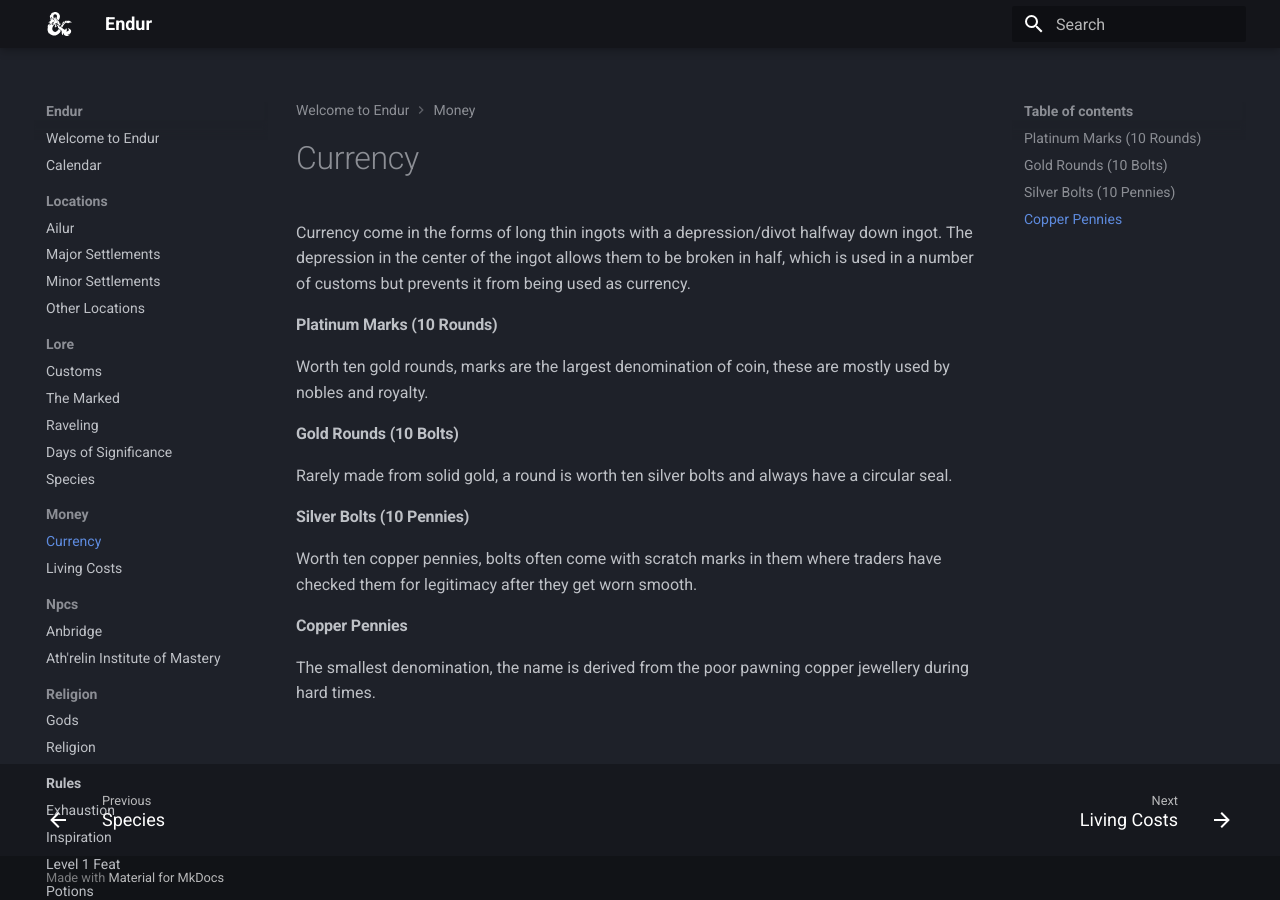
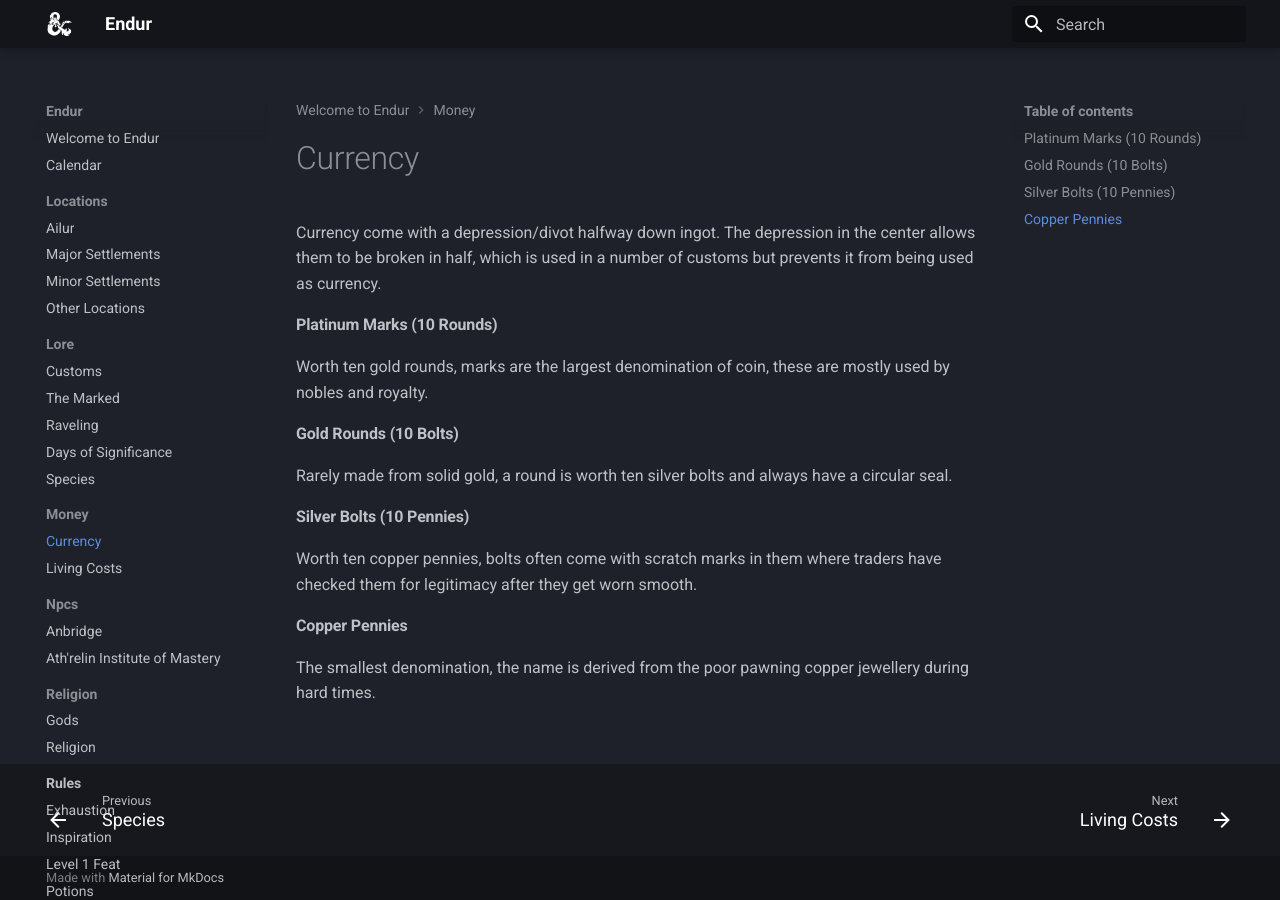
Before and after one commit to NeedsMoreGrey/DND, an MkDocs documentation site: the page built from docs/money/currency.md, in a window 1280 px wide. Built offline with MkDocs 1.6.1 and Material for MkDocs 9.7.7, drawn with Linux system fonts in a browser that asks for light colours.

Commit message:
Removed Currency Ingot Description
Website not building properly

```diff
--- a/docs/money/currency.md
+++ b/docs/money/currency.md
@@ -1,5 +1,5 @@
 # Currency
-Currency come in the forms of long thin ingots with a depression/divot halfway down ingot. The depression in the center of the ingot allows them to be broken in half, which is used in a number of customs but prevents it from being used as currency.
+Currency come with a depression/divot halfway down ingot. The depression in the center allows them to be broken in half, which is used in a number of customs but prevents it from being used as currency.
 
 #### Platinum Marks (10 Rounds)
 Worth ten gold rounds, marks are the largest denomination of coin, these are mostly used by nobles and royalty.
```
